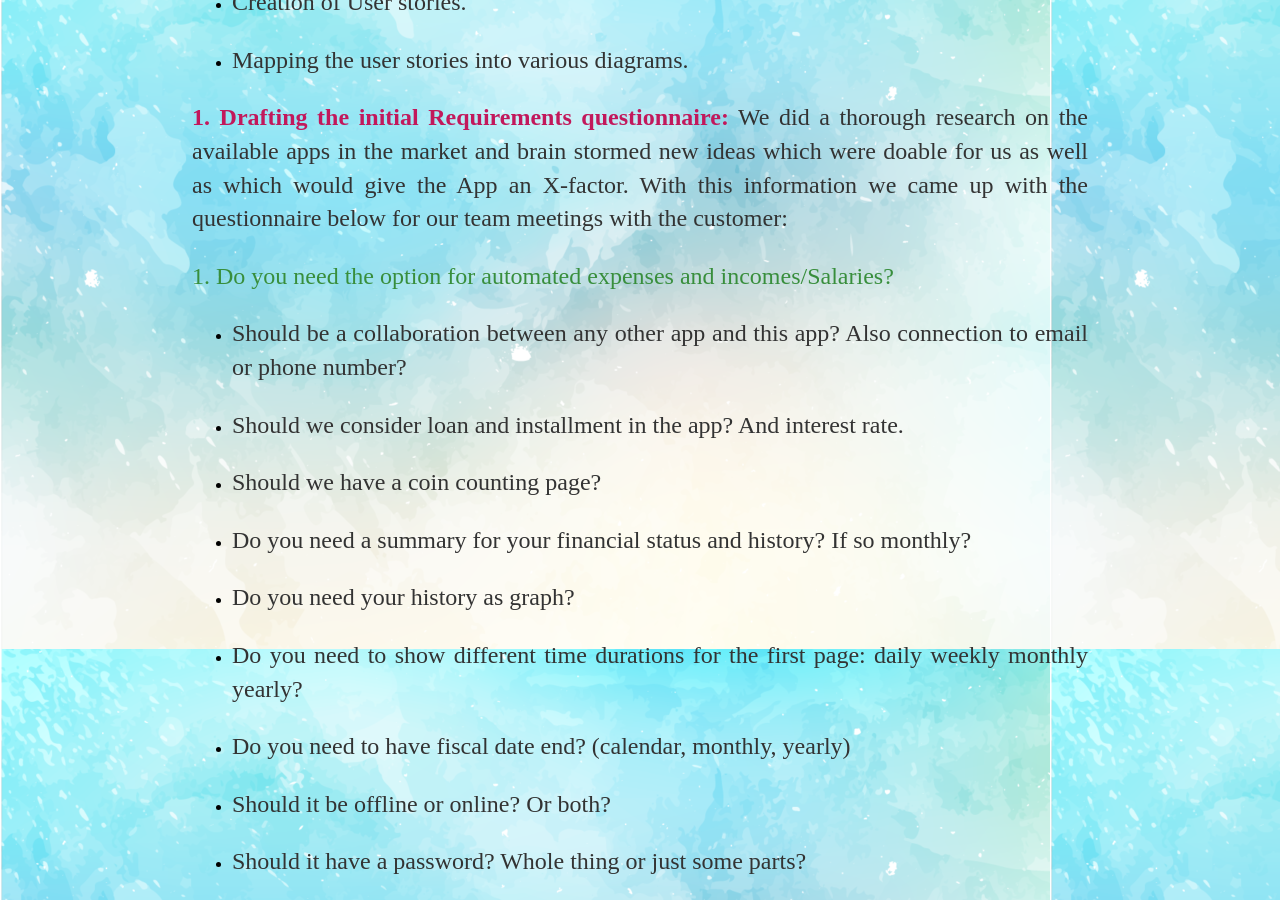
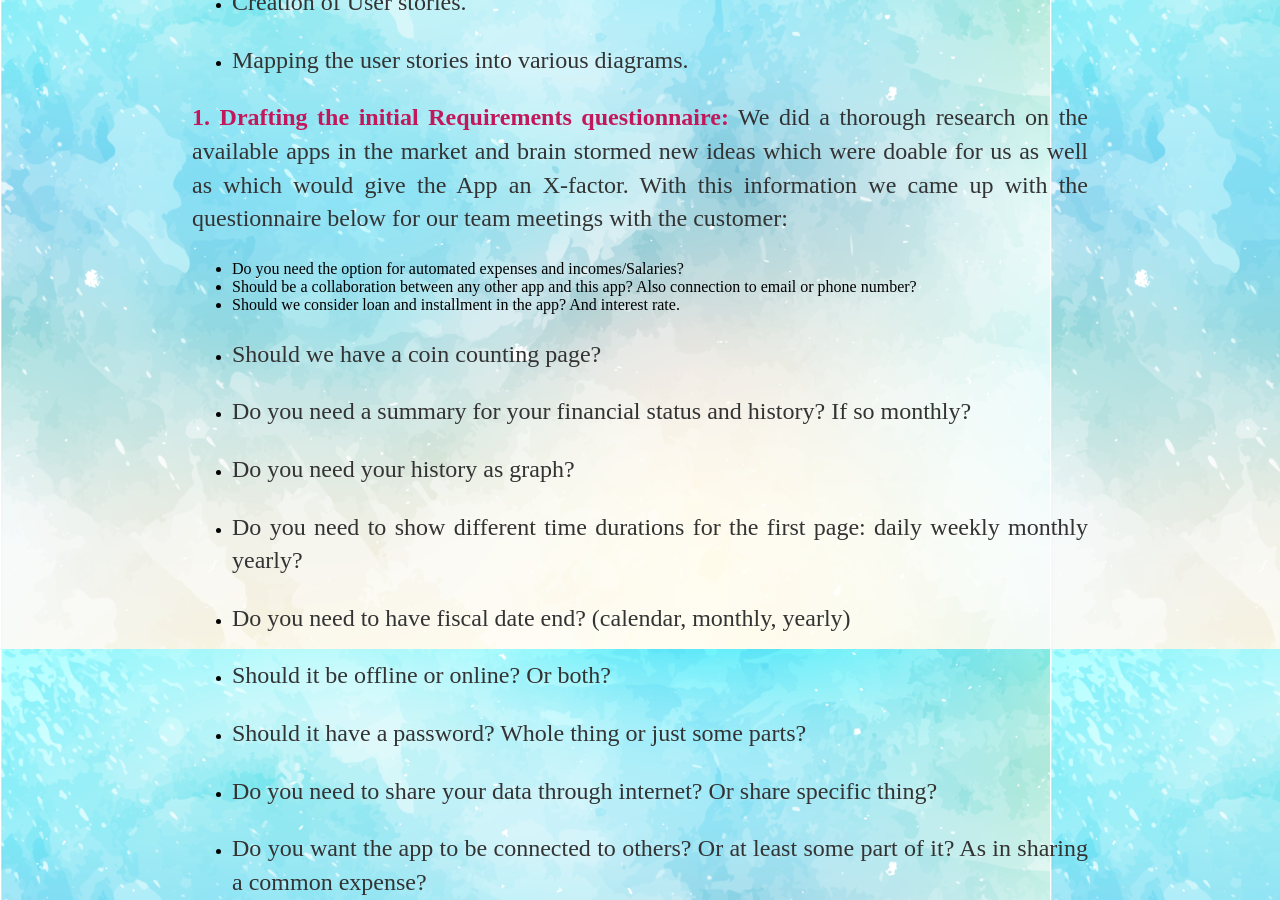
Before and after one commit to 785pavan/isee2019-SPENDEMON, a Jekyll site: the page built from docs/_posts/2019-05-15-ISEE-2019-Requirements-Analysis.md, in a window 1280 px wide and 900 px high, scrolled down 901 px. Built offline with Jekyll 4.4.1, drawn with Linux system fonts in a browser that asks for light colours.

Commit message:
Update 2019-05-15-ISEE-2019-Requirements-Analysis.md

```diff
--- a/docs/_posts/2019-05-15-ISEE-2019-Requirements-Analysis.md
+++ b/docs/_posts/2019-05-15-ISEE-2019-Requirements-Analysis.md
@@ -23,12 +23,9 @@ The main stages for the Requirement Analysis includes:
 We did a thorough research on the available apps in the market and brain stormed new ideas which were doable for us as well as which would give the App an X-factor. With this information we came up with the questionnaire below for our team meetings with the customer:
 
 
-<span style="color:#388E3C"> 1. Do you need the option for automated expenses and incomes/Salaries?</span>
-
+* Do you need the option for automated expenses and incomes/Salaries?
 * Should be a collaboration between any other app and this app? Also connection to email or phone number?
-
 * Should we consider loan and installment in the app? And interest rate.
-
 * Should we have a coin counting page?
 
 * Do you need a summary for your financial status and history? If so monthly?
```
